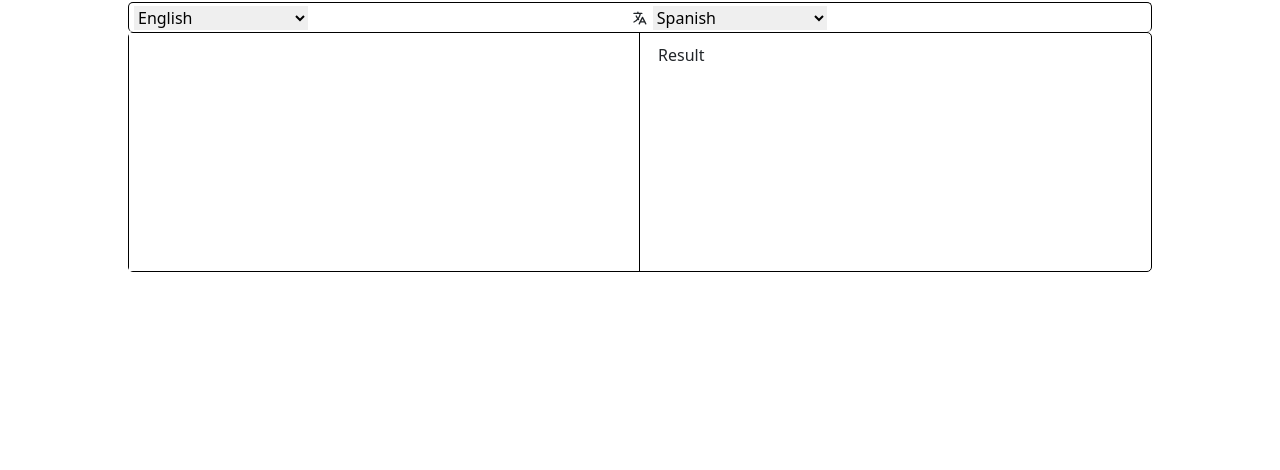
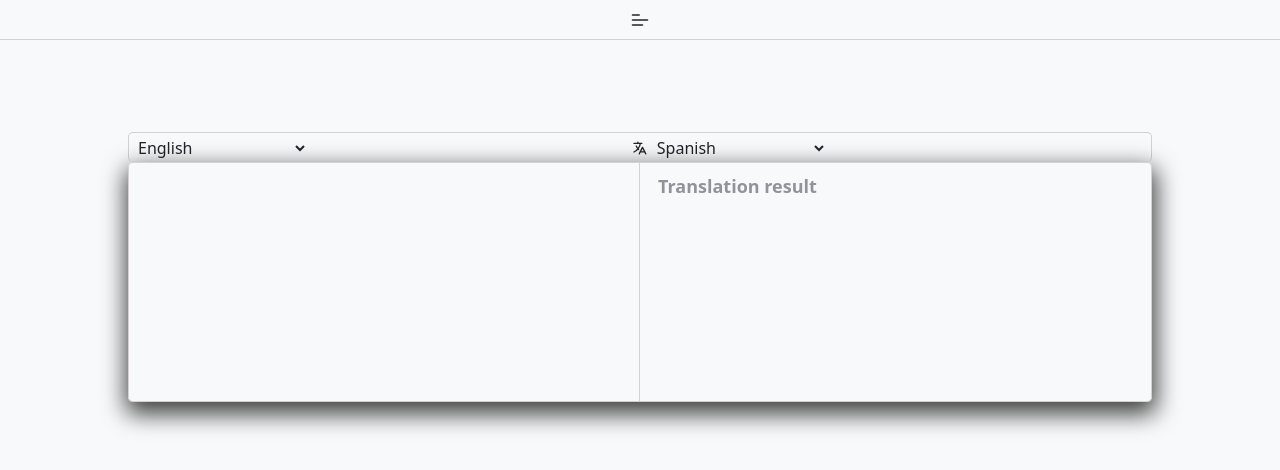
Before and after one commit to santiagogruneiro/translator, a React (Create React App) app: page / in a window 1280 px wide. Shown: the top 470 px of the page. Built offline with nearby package versions, Linux system fonts and the light colour scheme.

Commit message:
styles added

```diff
--- a/src/App.css
+++ b/src/App.css
@@ -2,13 +2,29 @@
   box-sizing: border-box;
   margin: 0;
   padding: 0;
+  transition: all 0.1s;
 }
 .container-fluid{
   width: 100vw;
   height: 100vh;
-  /* background-color: red; */
+  background: #142d4c;
   display: flex;
   flex-direction: column;
   align-items: center;
-
 }
+.app-header{
+  width: 100%;
+  height: 40px;
+  border-bottom: 1px solid #d6d1d1;
+  display: flex;
+  margin-bottom: 90px;
+  justify-content: center;
+  align-items: center;
+}
+.svg-dark-light-container{
+  margin: auto;
+}
+.svg-dark-light-container > svg{
+  font-size: 22px;
+  cursor: pointer;
+}
--- a/src/App.js
+++ b/src/App.js
@@ -1,21 +1,19 @@
 import './App.css';
-import { useEffect } from 'react';
-import { handlerTranslator } from './services/handlerTranslator'
+import {useState } from 'react';
 import 'bootstrap/dist/css/bootstrap.css';
-import Translate from './components/js/Translate';
-import axios from 'axios';
+import Translate from './components/js/Translate';;
+import Menu from './components/js/Menu';
 
 function App() {
-
-  useEffect(() => {
-    // axios.get('http://localhost:5000/api/counter')
-    // .then(r=>console.log(r))
-    // .catch(error=>console.log(error))
-  }, [])
-
+  const [darkMode, setDarkMode] = useState(false)
   return (
-    <div className="container-fluid p-0 m-0 ">
-      <Translate/>
+    <div
+      className={darkMode ? "container-fluid p-0 m-0 bg-dark text-light" :
+        "container-fluid p-0 m-0 bg-light text-dark"}>
+      <header className='app-header'>
+        <Menu darkMode={darkMode} setDarkMode={setDarkMode}/>
+      </header>
+      <Translate darkMode={darkMode}/>
     </div>
   );
 }
--- /dev/null
+++ b/src/components/css/Menu.css
@@ -0,0 +1,52 @@
+.menu-icon-container{
+    font-size: 20px;
+    display: flex;
+    align-items: center;
+    justify-content: center;
+    cursor: pointer;
+}
+.menu-container{
+    position: absolute;
+    border: 1px inherit;
+    top: 55px;
+    border-radius: 10px;
+}
+.open{
+    visibility: visible !important;
+    opacity: 1 !important;
+}
+.menu-container .menu-list{
+    list-style: none;
+    display: flex;
+    flex-direction: column;
+    border-radius: 10px;
+    align-items: center;
+    justify-content: center;
+    padding: 0;
+    visibility: hidden;
+    opacity: 0;
+    transition: all 0.2s;
+}
+.menu-container > .menu-list li{
+    width: 100%;
+    text-align: center;
+    padding: 2px;
+    user-select:none;
+    background-color: inherit;
+}
+.menu-container > .menu-list li svg{
+    cursor: pointer;
+    font-size: 19px;
+}
+.menu-container > .menu-list li svg:hover{
+    font-size: 23px;
+}
+.menu-container > .menu-list li p{
+    margin: 0;
+    cursor: pointer;
+    font-size: 14px;
+    font-weight: 600;
+}
+.menu-container > .menu-list li p:hover{
+    font-size: 16px;
+}
--- a/src/components/css/Translate.css
+++ b/src/components/css/Translate.css
@@ -1,14 +1,16 @@
 .translate-container{
     width: 80%;
     height: 30%;
-    /* background-color: blue; */
     display: flex;
-    border: 1px solid black;
+    border: 1px solid  #d6d1d1;
     border-radius: 5px;
+    box-shadow: 1px 9px 23px 3px rgba(0,0,0,0.75);
+-webkit-box-shadow: 1px 9px 23px 3px rgba(0,0,0,0.75);
+-moz-box-shadow: 1px 9px 23px 3px rgba(0,0,0,0.75);
 }
 .translate-request{
     width: 50%;
-    border-right: 1px solid black;
+    border-right: 1px solid #d6d1d1;
 }
 .translate-response{
     width: 50%;
@@ -23,17 +25,17 @@
     padding:10px 10px;
     width: 100%;
     height: 100%;
+    background-color: transparent;
+    caret-color: #a09696;
+    color:inherit;
 }
-
-
 .translate-header{
     width: 80%;
     height: 30px;
-    border: 1px solid black;
+    border: 1px solid  #d6d1d1;
     border-radius: 5px;
     border-bottom: none;
     display: flex;
-
     align-items: center;
     padding: 0px 5px;
     margin-top: 2px;
@@ -47,16 +49,28 @@
 .section-target{
     padding: 5px;
 }
-
 .select-target,.select-source{
-    border: none;
+    border-radius: 5px;
     outline: none;
+    border: #142d4c;
+    background-color: inherit;
+    color: inherit;
+}
+select option{
+    border-radius: 50px;
 }
 .select-target{
     align-self: center;
 }
-
 .error {
     border-radius: 5px;
-    border: 1px solid red;
+    border: 2px solid red;
 }
+.result-placeholder{
+    font-size: 18px;
+    font-weight: 600;
+    color: rgba(122, 122, 135, 0.816);
+}
+.txtarea,.response{
+    font-size: 20px;
+}
--- /dev/null
+++ b/src/components/js/Menu.js
@@ -0,0 +1,37 @@
+import React, {useState } from 'react';
+import '../css/Menu.css'
+import { MdDarkMode, MdLightMode } from 'react-icons/md'
+import { CgMenuLeft, CgClose } from 'react-icons/cg'
+
+const Menu = ({ darkMode, setDarkMode }) => {
+    const [isOpen, setIsOpen] = useState(false)
+    const openRepository = (url) => {
+        window.open(url, '_blank', 'noopener,noreferrer')
+    }
+    return (
+        <>
+            <div className="menu-icon-container">
+                {isOpen ? <CgClose onClick={() => setIsOpen(!isOpen)} /> : <CgMenuLeft onClick={() => setIsOpen(!isOpen)} />}
+            </div>
+            <div className={darkMode ? "menu-container bg-dark text-light" :
+                'menu-container bg-light text-dark'}>
+                <ul className={isOpen ? 'menu-list open' : 'menu-list'}>
+                    <li>{darkMode ? <MdLightMode onClick={() => {
+                        setDarkMode(!darkMode)
+                        setIsOpen(!isOpen)
+                    }} /> :
+                        <MdDarkMode onClick={() => {
+                            setDarkMode(!darkMode)
+                            setIsOpen(!isOpen)
+                        }} />}</li>
+                    <li><p onClick={() => {
+                        openRepository('https://github.com/santiagogruneiro/translator')
+                        setIsOpen(!isOpen)
+                    }}>View code on GitHub</p></li>
+                </ul>
+            </div>
+        </>
+    )
+};
+
+export default Menu;
--- a/src/components/js/Translate.js
+++ b/src/components/js/Translate.js
@@ -4,25 +4,32 @@ import languages from '../../languages'
 import { HiOutlineTranslate } from 'react-icons/hi'
 import { handlerTranslator } from '../../services/handlerTranslator';
 
-const Translate = () => {
+const Translate = ({ darkMode }) => {
     const [data, setData] = useState({ text: undefined, to: 'es', from: 'en' })
     const [equalError, setEqualError] = useState(false)
     const [currentLangName, setCurrentLangName] = useState()
     const [translationResult, setTranslationResult] = useState('')
-
+    const [isLoading, setIsLoading] = useState(false)
     useEffect(() => {
         if (data.text) {
             if (equalError) {
                 alert(`Cannot translate from ${currentLangName} to ${currentLangName} for obvious reasons..\nPlease, change it!`)
                 return
             }
+            setIsLoading(true)
             const timer = setTimeout(() => {
-                handlerTranslator.translate(data).then(res => setTranslationResult(res[data.to]))
+                handlerTranslator.translate(data).then(res => {
+                    if (res) {
+                        setTranslationResult(res[data.to])
+                    }
+                })
             }, 1000)
-            return () => clearTimeout(timer)
+            return () => {
+                clearTimeout(timer)
+                setIsLoading(false)
             }
+        } else setTranslationResult('')
     }, [data.text])
-
     const handleChangeSelect = ({ target, target: { value, id } }) => {
         const values = value.split(",")
         setCurrentLangName(target[values[1]].textContent)
@@ -59,39 +66,33 @@ const Translate = () => {
                     <select onChange={handleChangeSelect} className={equalError ? 'select-source error' : 'select-source'} id='source'>
                         <option selected disabled hidden value="en">English</option>
                         {languages.languages.map((l, index) => (
-                        <option value={[l.value, index + 1]}>{l.name}</option>
+                            <option className={darkMode ? " bg-dark text-light" :
+                                'bg-light text-dark'} value={[l.value, index + 1]}>{l.name}</option>
                         ))}
                     </select>
-
                 </div>
-
-
-
-
-                <HiOutlineTranslate />
+                <HiOutlineTranslate onClick={() => alert('hola')} />
                 <div className="section-target">
-
                     <select onChange={handleChangeSelect} className={equalError ? 'select-target error' : 'select-target'} id='target'>
                         <option selected disabled hidden value="es">Spanish</option>
                         {languages.languages.map((l, index) => (
-                        <option value={[l.value, index + 1]}>{l.name}</option>
+                            <option className={darkMode ? " bg-dark text-light" :
+                                'bg-light text-dark'} value={[l.value, index + 1]}>{l.name}</option>
                         ))}
                     </select>
                 </div>
-
             </header>
             <div className="translate-container">
                 <div className="translate-request">
-                    <textarea onChange={handleChangeText} className="txtarea request" />
+                    <textarea onChange={handleChangeText} autoFocus className="txtarea request" />
                 </div>
                 <div className="translate-response">
                     <div className="response" readOnly >
-                        {translationResult ? translationResult : <p className='result-placeholder'>Result</p>}
+                        {translationResult ? translationResult : <p className='result-placeholder'>{isLoading ? 'Translating...' : 'Translation result'}</p>}
                     </div>
                 </div>
             </div>
         </>
     )
 }
-
 export default Translate;
--- a/src/services/handlerTranslator.js
+++ b/src/services/handlerTranslator.js
@@ -1,7 +1,4 @@
-import axios from "axios"
-
 const baseUrl = 'https://nlp-translation.p.rapidapi.com/v1/'
-
 
 const translate = (data) => {
     const url = baseUrl+'translate'
@@ -14,19 +11,20 @@ const translate = (data) => {
           },
           body:JSON.stringify(data)
     }
-
     return fetch(url, baseOptions)
     .then(res=>{
        return res.text()
         .then(text=>{
+            if(!res.ok){
+                alert(res.Error || 'Text more than 5000 characters is not allowed')
+                return undefined
+            }
             const data = text && JSON.parse(text)
             return data.translated_text
         })
     })
     .catch(err=>alert(err))
-
 }
 export const handlerTranslator = {
     translate,
-
 }
```
Lines whose indentation alone changed are shown as unchanged.
